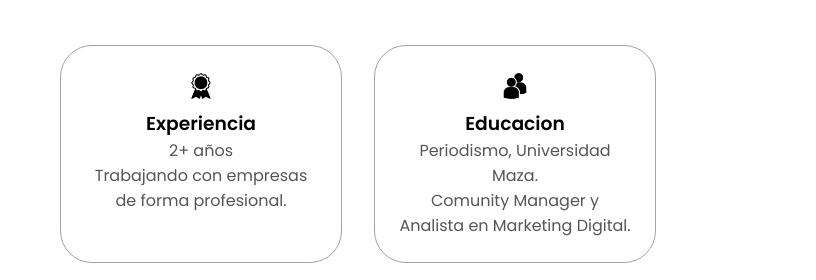
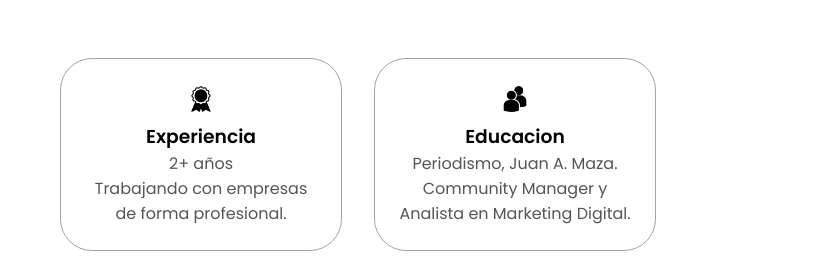
Before and after one commit to Raulmoyano2970/FlorenciaPortFolio, a plain HTML site: page index.html in a window 1280 px wide. Shown: the part 1040-1320 px from the top of the page, 464-1280 px from the left. Drawn offline with Linux system fonts and the light colour scheme.

Commit message:
arreglomm

```diff
--- a/index.html
+++ b/index.html
@@ -105,7 +105,7 @@
                 class="icon"
               />
               <h3>Educacion</h3>
-              <p>Periodismo, Universidad Maza.<br />Comunity Manager y Analista en Marketing Digital.</p>
+              <p>Periodismo, Juan A. Maza.<br />Community Manager y Analista en Marketing Digital.</p>
             </div>
           </div>
           <div class="text-container">
```
